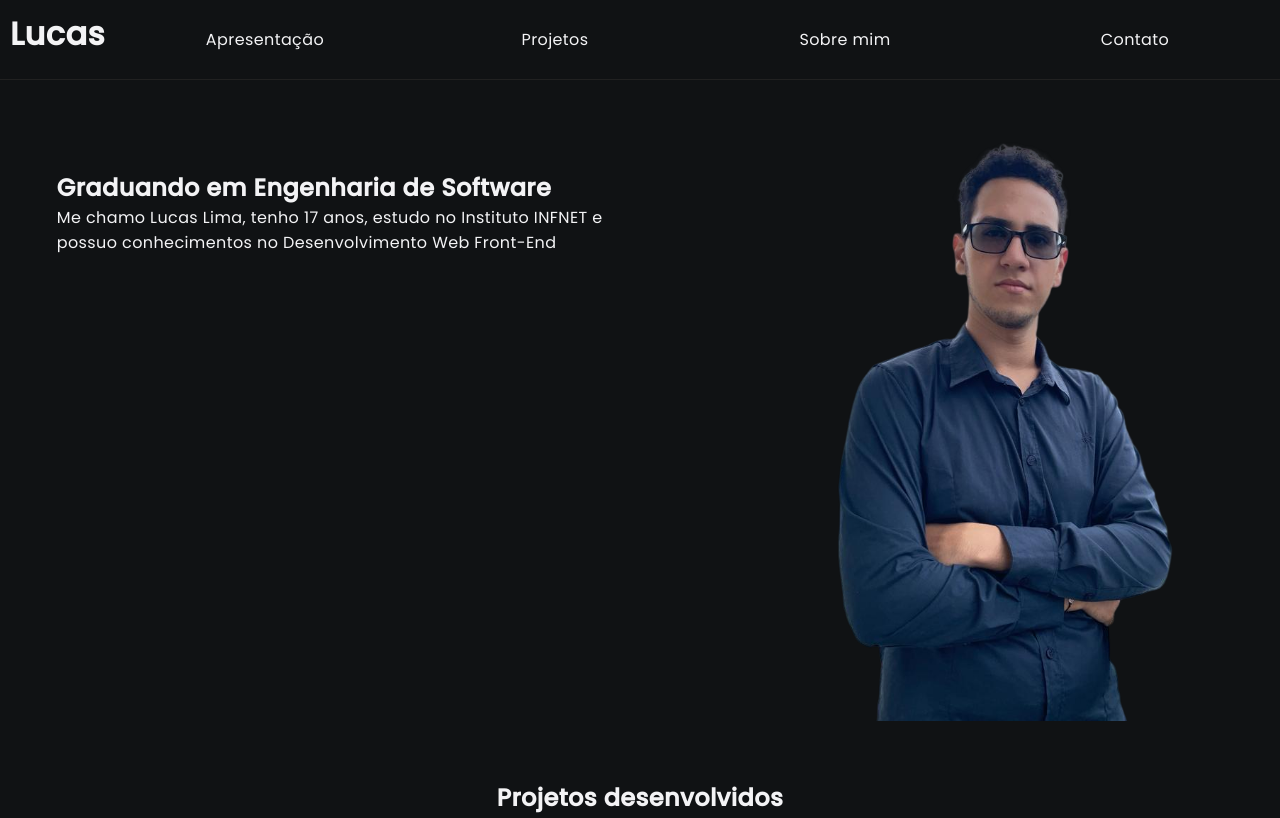
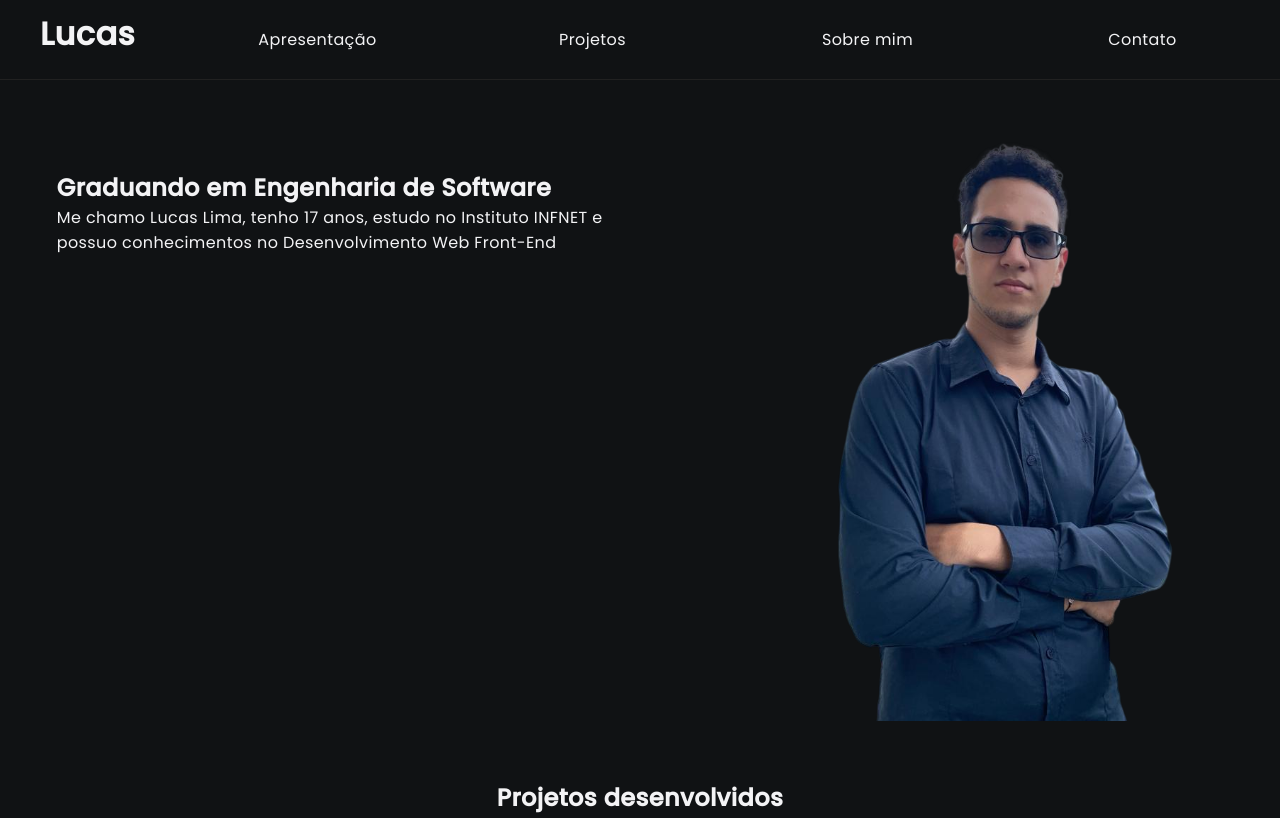
Before and after one commit to LucasLimaDM/Minha-Pagina, a plain HTML site: page index.html in a window 1280 px wide. Shown: the top 818 px of the page. Drawn offline with Linux system fonts and the light colour scheme; a web font is replaced by a local one.

Commit message:
ajustes no estilo

```diff
--- a/style.css
+++ b/style.css
@@ -1,4 +1,4 @@
-*{
+*, *::before, *::after{
     box-sizing: border-box;
     margin: 0;
     padding: 0;
@@ -38,7 +38,10 @@ header{
     height: 80px;
     padding-left: 10px;
 }
-
+header h1{
+    padding: 0px 30px;
+    position: relative;
+}
 section{
     min-height: 75vh;
 }
```
